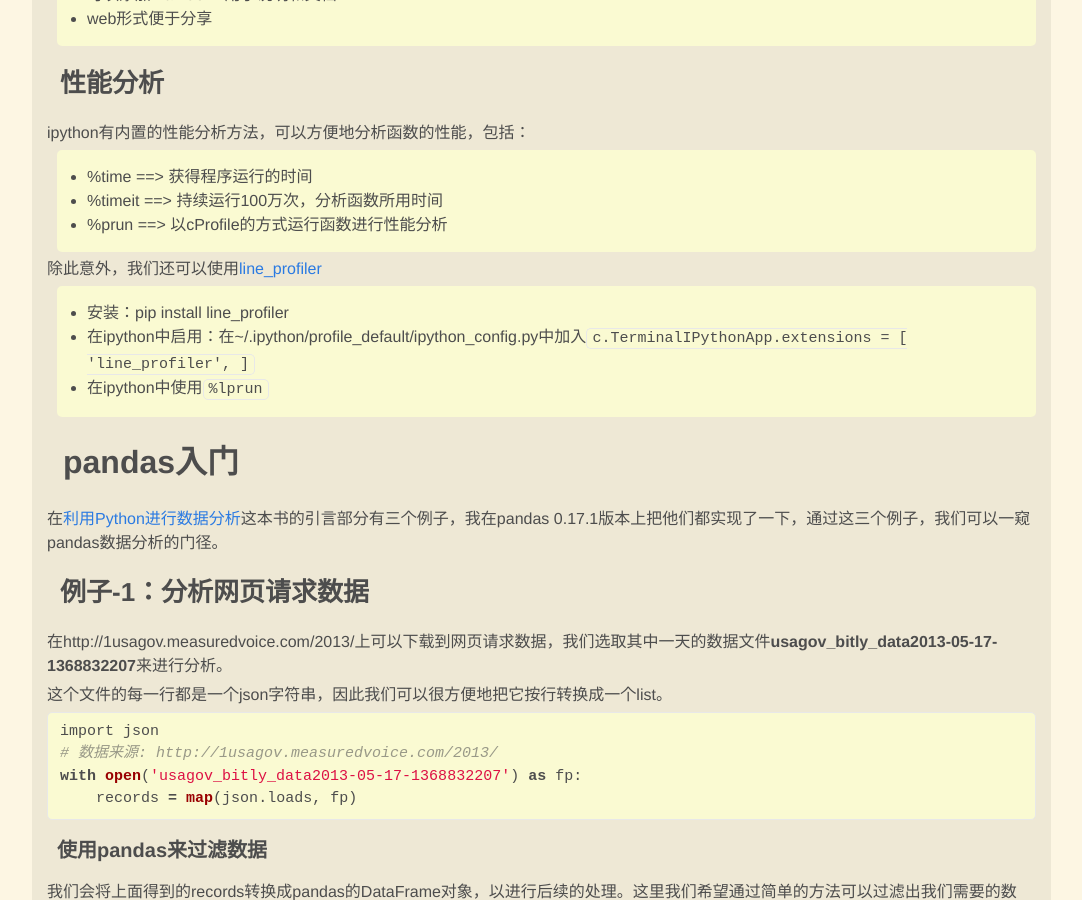
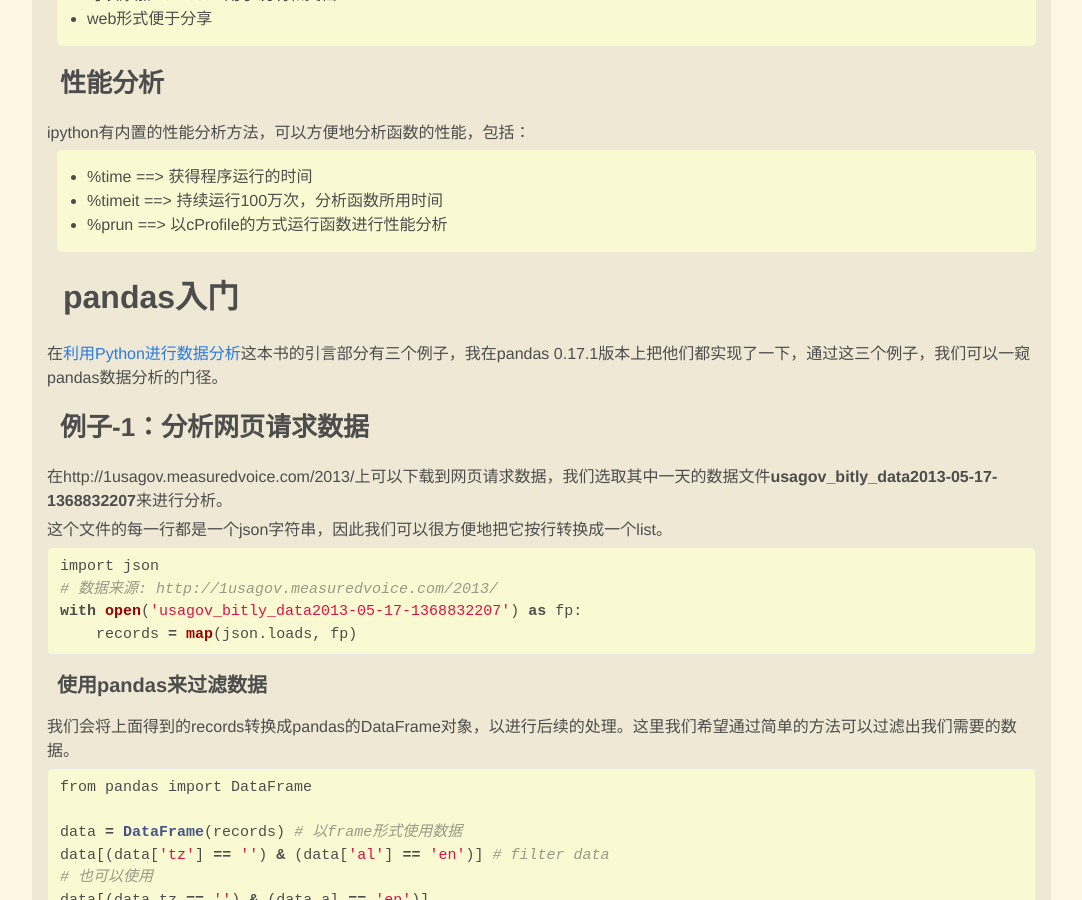
Before and after one commit to feiyuw/feiyuw.github.io, a Jekyll site: the page built from _posts/2016-02-29-use-pandas-as-data-processor.md, in a window 1280 px wide and 900 px high, scrolled down 1565 px. Shown: the whole window, without its empty margins (91-1173 px from the left). Built offline with Jekyll 4.4.1, drawn with Linux system fonts in a browser that asks for light colours; nearby versions of some CDN libraries; comment, search, counter and statistics services are not loaded.

Commit message:
remove line_profiler as it is not supported by ipython5.0

```diff
--- a/_posts/2016-02-29-use-pandas-as-data-processor.md
+++ b/_posts/2016-02-29-use-pandas-as-data-processor.md
@@ -68,12 +68,6 @@
 * %time  ==>  获得程序运行的时间
 * %timeit  ==>  持续运行100万次，分析函数所用时间
 * %prun  ==>  以cProfile的方式运行函数进行性能分析
-
-除此意外，我们还可以使用[line_profiler](https://github.com/rkern/line_profiler)
-
-* 安装：pip install line_profiler
-* 在ipython中启用：在~/.ipython/profile_default/ipython_config.py中加入`c.TerminalIPythonApp.extensions = [ 'line_profiler', ]`
-* 在ipython中使用`%lprun`
 
 ## pandas入门
 
```
